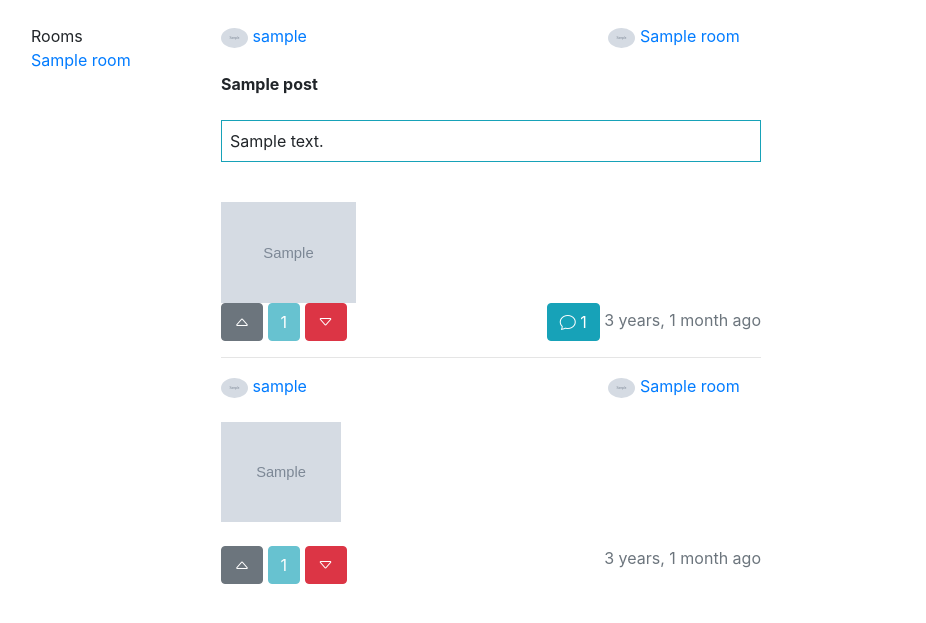
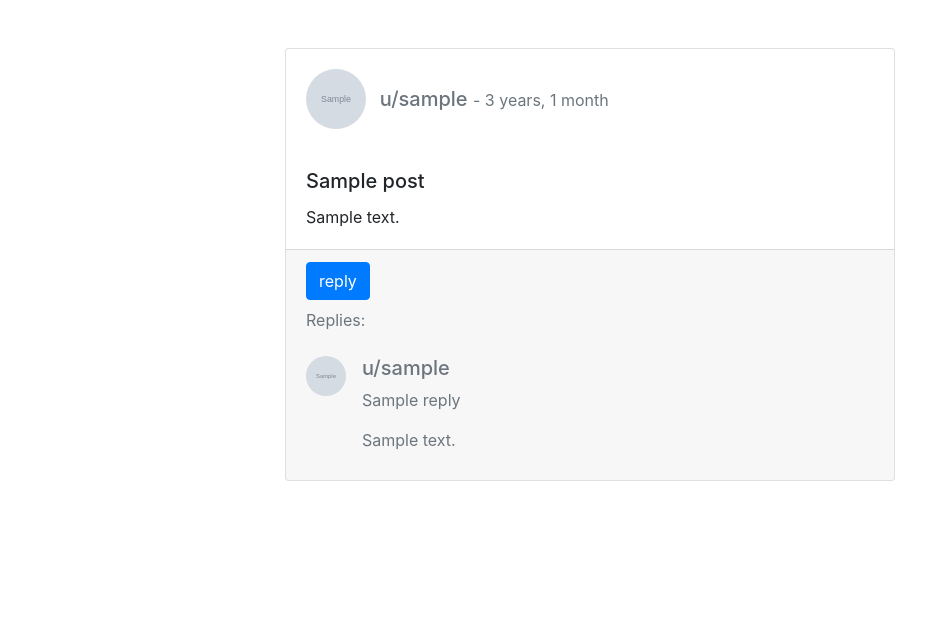
Before and after one commit to SalehOH/Rabbit, a Django app: a page that uses templates/RabbitHole/base.html in a window 1280 px wide. Shown: the part 62-685 px from the top of the page, without its empty margins (54-980 px from the left). Run offline with Django 4.2, Linux system fonts and the light colour scheme; a user stored in the database is signed in; tables that the repository leaves empty hold one stand-in row (values such as "Sample post"); grey boxes marked "Sample" are stand-in pictures.

Commit message:
improved post.html styling and other small fixes

```diff
--- a/templates/RabbitHole/base.html
+++ b/templates/RabbitHole/base.html
@@ -15,7 +15,7 @@
       integrity="sha384-ggOyR0iXCbMQv3Xipma34MD+dH/1fQ784/j6cY/iJTQUOhcWr7x9JvoRxT2MZw1T"
       crossorigin="anonymous"
     />
-    {% block css %}{% endblock css %}
+    {% block head %}{% endblock head %}
     <title>Rabbit | {% block title %}{% endblock title %}</title>
   </head>
   <body>
--- a/templates/RabbitHole/create.html
+++ b/templates/RabbitHole/create.html
@@ -1,10 +1,10 @@
 {% extends 'RabbitHole/base.html' %} {% load static %}
-{% block css %}
+{% block head %}
   <link rel="stylesheet" href="{% static 'RabbitHole/css/test.css' %}">
   {% if name != 'Room'%}
     <script src="{% static 'RabbitHole\js\create.js'%}" defer></script>
   {% endif %}
-{% endblock css %}
+{% endblock head %}
 {% block title %}Create{% endblock title %}
 {% block content %}
 <div class"m-5" style="text-align: center; margin-top: 40px">
--- a/templates/RabbitHole/index.html
+++ b/templates/RabbitHole/index.html
@@ -1,7 +1,5 @@
 {% extends 'RabbitHole/base.html' %}
 {% load static %}
-{% block css %}
-{% endblock css %}
 {% block title %}Home{% endblock title %}
 {% block content %}
 <div class="container">
--- a/templates/RabbitHole/post.html
+++ b/templates/RabbitHole/post.html
@@ -1,77 +1,73 @@
 {% extends 'RabbitHole/base.html' %}
-
 {% load static %}
-
-{% block css %}
-
-{% endblock css %}
-
 {% block title %}Post{% endblock title %}
-
 {% block content %}
-
-<script src="{% static 'RabbitHole/js/likemanagement.js' %}"></script>
-
-<br>
-
-<div class="container">
-  <div class="row">
-    <div class="col-2">
-      <div>Rooms</div>
-      {% if rooms %}
-        <ul class="list-unstyled">
-          {% for room in rooms %}
-            <li><a href="{% url 'room' room_name=room.name %}" class="text-decoration-none">{{room.name}}</a></li>
-          {% endfor %}
-        </ul>
-      {% endif %}
-    </div>
-
-    <div class="col-6">
-      <span><a href="{% url 'user_page' username=post.user.username %}"><img style="width: 5%; border-radius: 50%;" src="{{post.user.avatar.url}}"> {{post.user.username}}</a></span>
-      <span style="position:relative;left:55%;"><a href="{% url 'room' room_name=post.room.name %}"><img style="width: 5%; border-radius: 50%;" src="{{post.room.avatar.url}}"> {{post.room.name}}</a></span>
-      <br><br>
-      <b>{{ post.title }}</b>
-      <br><br>
-      <p onclick="location.href='{% url 'post' room_name=post.room.name post_id=post.id post_slug=post.slug %}'" class="border border-info p-2">{{post.content}}</p>
-      {% if post.image %}
-        <br>
-        <div><img src="{{post.image.url}}" style="width: 25%" alt="{{post.room.name}}"></div>
-      {% endif %}
-
-      <button id="{{ post.id }}like" class="btn btn-secondary {% if post.likestatus == True %}btn-success{% endif %}" onclick="likepost({{ post.id }})"><i class="bi bi-caret-up"></i></button>
-      <span class="btn btn-info disabled" id="likes-{{ post.id }}">{{ post.countlikes }}</span>
-      <button id="{{ post.id }}dislike" class="btn btn-secondary{% if post.likestatus == False %} btn-danger{% endif %}" onclick="dislikepost({{ post.id }})"><i class="bi bi-caret-down"></i></button>
-      <span class="float-right" >
-      <button id="{{ post.id }}comment" class="btn btn-info" onclick="location.href = ''"><i class="bi bi-chat"></i> {{ post.num_replies }} </button>
-      <span class="text-secondary">{{post.created_at|timesince}} ago</span>
-      </span>
-
-
-  {% if replies %}
-    {% for reply in replies %}
-      <div>
-        <hr>
-        <span><a href="{% url 'user_page' username=reply.user.username %}"><img style="width: 5%; border-radius: 50%;" src="{{reply.user.avatar.url}}"> {{reply.user.username}}</a></span>
-        <span style="position:relative;left:55%;"><a href="{% url 'room' room_name=reply.post.room.name %}"><img style="width: 5%; border-radius: 50%;" src="{{reply.post.room.avatar.url}}"> {{reply.post.room.name}}</a></span>
-        <br><br>
-        <div>
-          {% if reply.image %}
-            <img src="{{ reply.image.url }}" alt="{{ reply.user.username }}" width="120" height="100"><br><br>
-          {% elif reply.content %}
-            <p class="border border-info p-2" >{{ reply.content }}</p>
+<div class="d-flex justify-content-center m-1 mt-5 w-100">
+    <div class="col-md-6">
+      <!-- Post -->
+      <div class="card mb-4">
+        <div class="card-body">
+          <div class="row align-items-center">
+            <div class="col-1 mr-3">
+              <img
+                src="{{post.user.avatar.url}}"
+                class="rounded-circle"
+                alt="User Avatar"
+                width="60"
+                height="60"
+              />
+            </div>
+            <div class="col-10 ml-2">
+              <h5 class="card-title mb-0">
+                <a href="{% url 'user_page' post.user.username%}" class="text-muted">u/{{post.user.username}}</a>
+                <small class="text-muted"> - </small>
+                <small class="text-muted"> {{post.created_at|timesince}}</small>
+              </h5>
+            </div>
+          </div>
+        </div>
+        <div class="card-body">
+          <h5 class="card-title">{{post.title}}</h5>
+            <p class="card-text">
+              {% if post.content%}
+                  {{post.content}}
+              {% elif post.image%}
+                  <img src="{{post.image.url}}"  class="img-fluid" alt="{{post.user.username}}">
+              {% endif %}
+            </p>
+        </div>
+        <div class="card-footer text-muted">
+          {% if request.user.is_authenticated %}
+          <a class="btn btn-primary"
+            href="{% url 'create_reply' room_name=post.room.name post_id=post.id post_slug=post.slug %}"
+          >reply</a>
           {% endif %}
-
-          <button id="{{ reply.id }}like" class="btn btn-secondary {% if reply.likestatus == True %}btn-success{% endif %}" onclick="likereply({{ reply.id }})"><i class="bi bi-caret-up"></i></button>
-          <span class="btn btn-info disabled" id="likes-{{ reply.id }}">{{ reply.countlikes }}</span>
-          <button id="{{ reply.id }}dislike" class="btn btn-secondary{% if reply.likestatus == False %} btn-danger{% endif %}" onclick="dislikereply({{ reply.id }})"><i class="bi bi-caret-down"></i></button>
-          <span class="text-secondary float-right">{{reply.created_at|timesince}} ago</span>
+          <p class="my-2">Replies:</p>
+          <!-- Replies -->
+          {% if replies %} {% for reply in replies %}
+          <div class="media mt-4">
+            <img
+              src="{{reply.user.avatar.url}}"
+              class="mr-3 rounded-circle"
+              alt="{{reply.user.username}}"
+              width="40"
+              height="40"
+            />
+            <div class="media-body">
+              <h5 class="mt-0">u/{{reply.user.username}}</h5>
+              <p>{{reply.title}}</p>
+              <p>
+                {% if reply.content %}
+                  {{reply.content}}
+                {% elif reply.image%}
+                  <img src="{{reply.image.url}}" class="img-fluid" alt="{{reply.user.username}}">
+                {% endif %}
+            </p>
+            </div>
+          </div>
+          {% endfor %} {% endif %}
         </div>
       </div>
-
-    {% endfor %}
-
-  {% endif %}
     </div>
-
-{% endblock %}
+</div>
+{% endblock content %}
--- a/templates/RabbitHole/room.html
+++ b/templates/RabbitHole/room.html
@@ -1,10 +1,8 @@
-{% extends 'RabbitHole/base.html' %}{% load static %}{% block css %}
+{% extends 'RabbitHole/base.html' %}{% load static %}{% block head %}
 <script defer src="{% static 'RabbitHole/js/room.js'%}"></script>
-{% endblock css %}
+{% endblock head %}
 {% block title %}{{room.name}}{% endblock title %}
 {% block content %}
-
-
 <div class="grid-container">
   <div class="grid-item">
     <div>members</div>
--- a/templates/RabbitHole/user.html
+++ b/templates/RabbitHole/user.html
@@ -1,6 +1,4 @@
-{% extends 'RabbitHole/base.html' %}{% load static %}{% block css %}
-
-{% endblock css %}
+{% extends 'RabbitHole/base.html' %}{% load static %}
 {% block title %}{{user.username}}{% endblock title %}
 {% block content %}
 <header class="py-5 bg-image-full" style="background-image: url('{% static 'RabbitHole/images/bg.png' %}'); background-size: cover; background-repeat: no-repeat;">
```
